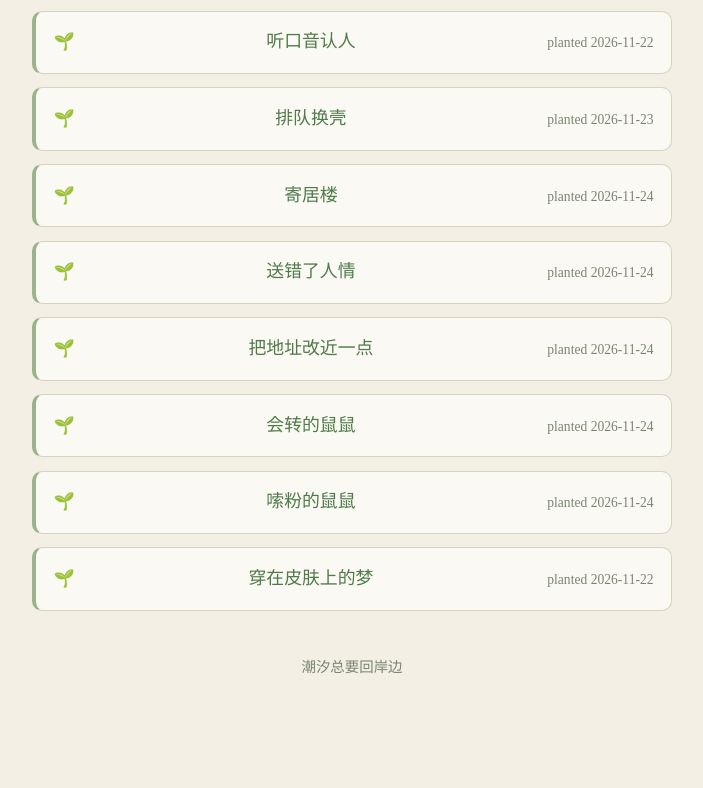
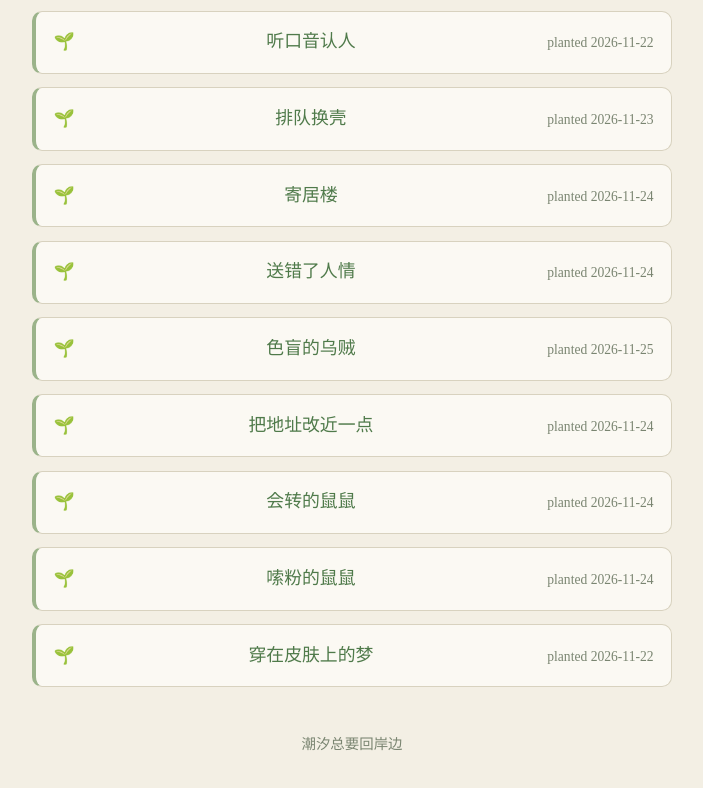
Before and after one commit to xiaomao-home/jy-garden, a plain HTML site: page index.html in a window 1280 px wide. Shown: the part 2515-3303 px from the top of the page, without its empty margins (288-991 px from the left). Before the commit the page ends 3264 px from the top, so only its background shows below. Drawn offline with Linux system fonts and the light colour scheme.

Commit message:
seed: cuttlefish

```diff
--- a/index.html
+++ b/index.html
@@ -43,6 +43,7 @@
 <li>🌱 <a href="seeds/vacancy.html">排队换壳</a> <small>planted 2026-11-23</small></li>
 <li>🌱 <a href="seeds/shell-building.html">寄居楼</a> <small>planted 2026-11-24</small></li>
 <li>🌱 <a href="seeds/wrong-neighbor.html">送错了人情</a> <small>planted 2026-11-24</small></li>
+<li>🌱 <a href="seeds/cuttlefish.html">色盲的乌贼</a> <small>planted 2026-11-25</small></li>
 <li>🌱 <a href="seeds/move-closer.html">把地址改近一点</a> <small>planted 2026-11-24</small></li>
 <li>🌱 <a href="seeds/hamster3d.html">会转的鼠鼠</a> <small>planted 2026-11-24</small></li>
 <li>🌱 <a href="seeds/hamster.html">嗦粉的鼠鼠</a> <small>planted 2026-11-24</small></li>
```
Also changed, not shown: seeds/cuttlefish.html (added, +1 -0 lines).
